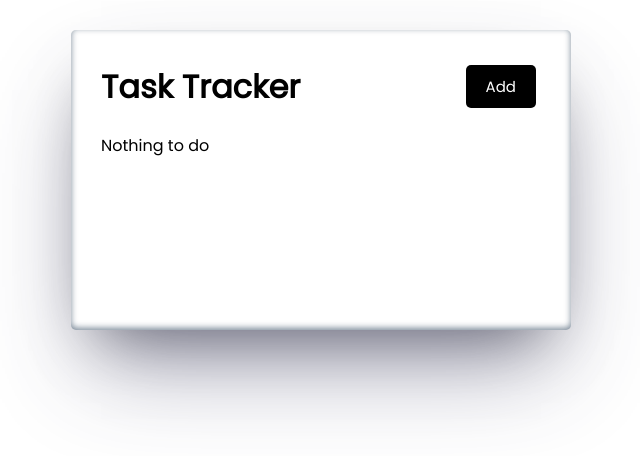
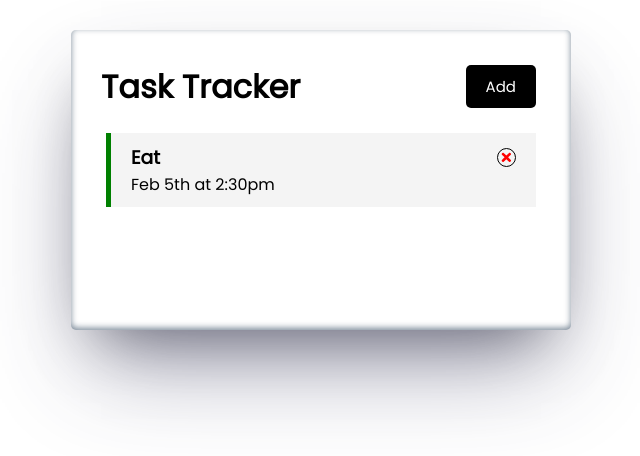
Before and after one commit to DanielAgbeni/My-Todo, a React (Vite) app: page / in a window 1280 px wide. Shown: the top 456 px of the page, without its empty margins (319-959 px from the left). Built offline with nearby package versions, Linux system fonts and the light colour scheme; data requests are answered from the project's data file.

Commit message:
added backend

```diff
--- /dev/null
+++ b/db.json
@@ -0,0 +1,10 @@
+{
+  "task": [
+    {
+      "id": 1,
+      "text": "Eat",
+      "day": "Feb 5th at 2:30pm",
+      "reminder": true
+    }
+  ]
+}
--- a/package.json
+++ b/package.json
@@ -7,9 +7,11 @@
     "dev": "vite",
     "build": "vite build",
     "lint": "eslint . --ext js,jsx --report-unused-disable-directives --max-warnings 0",
-    "preview": "vite preview"
+    "preview": "vite preview",
+    "server": "json-server --watch db.json --port 5000"
   },
   "dependencies": {
+    "json-server": "^0.17.3",
     "react": "^18.2.0",
     "react-dom": "^18.2.0",
     "react-icons": "^4.10.1"
--- a/src/App.jsx
+++ b/src/App.jsx
@@ -1,53 +1,68 @@
 /** @format */
 import { Task } from './components/Task'
-import { useState } from 'react'
+import { useState, useEffect } from 'react'
 import Header from './components/Header'
 import Form from './components/Form'
 
 function App() {
 	const [showTask, setShowTask] = useState(false)
-	const [tasks, newTask] = useState([
-		// {
-		// 	id: crypto.randomUUID(),
-		// 	text: 'Eat',
-		// 	day: 'Feb 5th at 2:30pm',
-		// 	reminder: true,
-		// },
-		// {
-		// 	id: crypto.randomUUID(),
-		// 	text: 'Meeting',
-		// 	day: 'Feb 17th at 4:30pm',
-		// 	reminder: true,
-		// },
-		// {
-		// 	id: crypto.randomUUID(),
-		// 	text: 'Read',
-		// 	day: 'Feb 15th at 6:30pm',
-		// 	reminder: false,
-		// },
-		// {
-		// 	id: crypto.randomUUID(),
-		// 	text: 'Sleep',
-		// 	day: 'Feb 8th at 2:30pm',
-		// 	reminder: true,
-		// },
-	])
+	const [tasks, newTask] = useState([])
+	useEffect(() => {
+		const getTasks = async () => {
+			const serverTask = await fetchTasks()
+			newTask(serverTask)
+		}
+		getTasks()
+	}, [])
 
-	const addTask = (task) => {
-		console.log(task)
-		const id = crypto.randomUUID()
-		const SetTask = { id, ...task }
-		newTask([...tasks, SetTask])
+	// Fetch Data from db.json
+	const fetchTasks = async () => {
+		const res = await fetch('http://localhost:5000/task')
+		const data = await res.json()
+		return data
+	}
+	// Fetch single Data from db.json
+	const fetchTask = async (id) => {
+		const res = await fetch(`http://localhost:5000/task/${id}`)
+		const data = await res.json()
+
+		return data
 	}
 
-	const selectTask = (id) => {
+	const addTask = async (task) => {
+		const res = await fetch('http://localhost:5000/task', {
+			method: 'POST',
+			headers: {
+				'Content-type': 'application/json',
+			},
+			body: JSON.stringify(task),
+		})
+		const data = await res.json()
+		// const id = crypto.randomUUID()
+		// const SetTask = { id, ...task }
+		// newTask([...tasks, SetTask])
+		newTask([...tasks, data])
+	}
+
+	const selectTask = async (id) => {
+		const toggleTask = await fetchTask(id)
+		const upTask = { ...toggleTask, reminder: !toggleTask.reminder }
+		const res = await fetch(`http://localhost:5000/task/${id}`, {
+			method: 'PUT',
+			headers: {
+				'Content-type': 'application/json',
+			},
+			body: JSON.stringify(upTask),
+		})
+		const data = await res.json()
 		newTask(
 			tasks.map((task) =>
-				task.id === id ? { ...task, reminder: !task.reminder } : task
+				task.id === id ? { ...task, reminder: data.reminder } : task
 			)
 		)
 	}
-	const deleteTask = (id) => {
+	const deleteTask = async (id) => {
+		await fetch(`http://localhost:5000/task/${id}`, { method: 'DELETE' })
 		newTask((currentTask) => currentTask.filter((tasks) => tasks.id !== id))
 	}
 	return (
```
Also changed, not shown: 1 other file (tests, documents, lock files or other folders).
